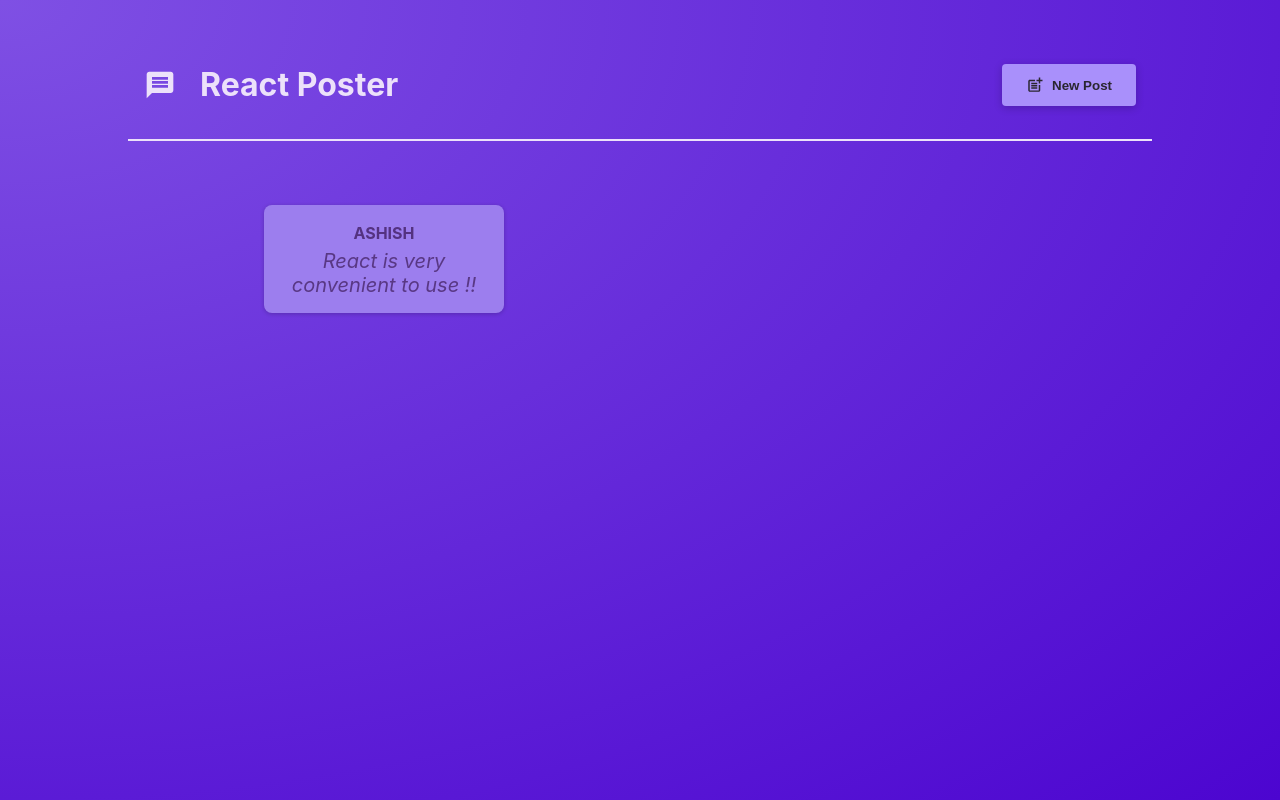
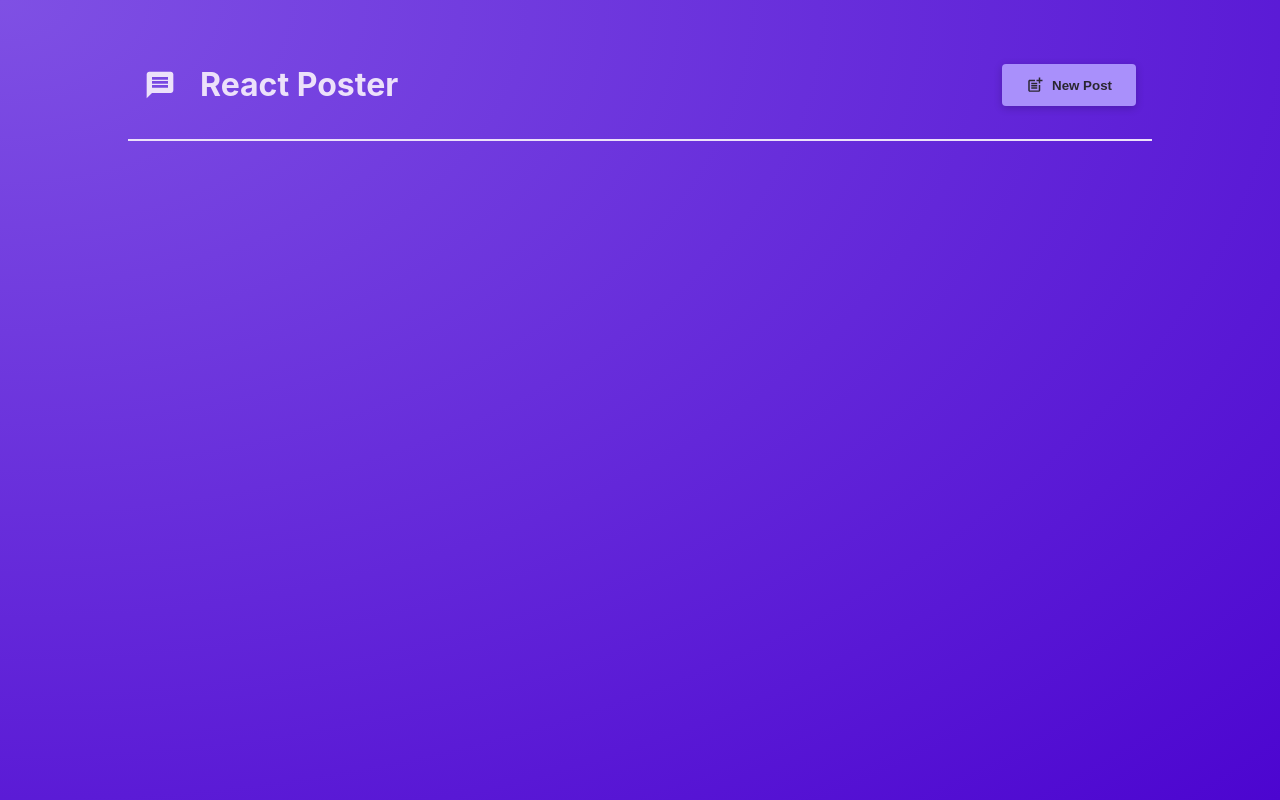
Before and after one commit to Eshwar-MS/React-Demo, a React (Vite) app: page / in a window 1280 px wide. Built offline with nearby package versions, Linux system fonts and the light colour scheme.

Commit message:
Updating State Based On Previous State and Outputting List Data

```diff
--- a/src/Components/NewPost.jsx
+++ b/src/Components/NewPost.jsx
@@ -21,10 +21,10 @@ function NewPost(props) {
     event.preventDefault();
     const postData = {
       name: updatedAuthor,
-      text: updatedText,
+      body: updatedText,
     };
+    props.onAddPost(postData);
     props.onCancel();
-    console.log(postData);
   }
   return (
     <form className={classes.form} onSubmit={submitHandler}>
--- a/src/Components/Post.jsx
+++ b/src/Components/Post.jsx
@@ -5,7 +5,7 @@ function Post(props) {
   return (
     <div className={styles.post}>
       <p className={styles.author}>{props.author}</p>
-      <p className={styles.text}>{props.message}</p>
+      <p className={styles.text}>{props.body}</p>
     </div>
   );
 }
--- a/src/Components/PostsList.jsx
+++ b/src/Components/PostsList.jsx
@@ -5,17 +5,25 @@ import styles from "./PostsList.module.css";
 import { useState } from "react";
 
 function PostsList(props) {
+  const [posts, setPosts] = useState([]);
+
+  function addPostsHandler(postData) {
+    setPosts((existingData) => [postData, ...existingData]);
+  }
+
   return (
     <>
       {props.isPosting ? (
         <Modal onHide={props.onStopPosting}>
-          <NewPost onCancel={props.onStopPosting} />
+          <NewPost onCancel={props.onStopPosting} onAddPost={addPostsHandler} />
         </Modal>
       ) : (
         false
       )}
       <ul className={styles.posts}>
-        <Post author="Ashish" message="React is very convenient to use !!" />
+        {posts.map((post, index) => (
+          <Post key={index} author={post.name} body={post.body} />
+        ))}
       </ul>
     </>
   );
```
